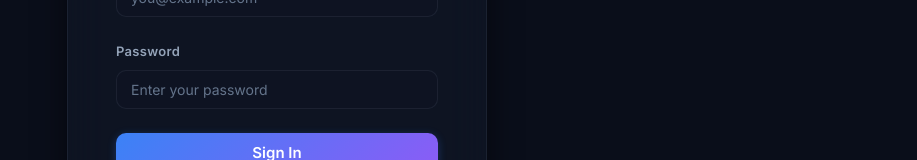
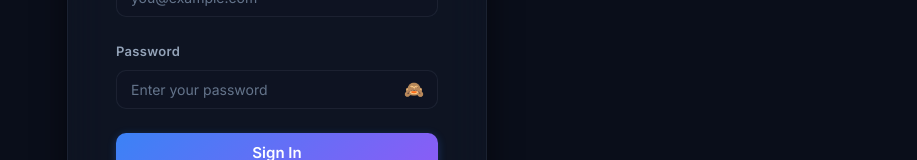
Before and after one commit to dheerajsooraj2026-a11y/TDS_TCS_Register, a Next.js app: page /login in a window 1280 px wide. Shown: the part 405-565 px from the top of the page, without its empty margins (363-1280 px from the left). Built offline with nearby package versions, Linux system fonts and the light colour scheme; no server answers.

Commit message:
fix: improve login error handling and supabase connection validation

```diff
--- a/app/login/page.js
+++ b/app/login/page.js
@@ -5,12 +5,13 @@ import { useRouter } from 'next/navigation';
 import { useToast } from '@/components/Toast';
 
 export default function LoginPage() {
-  const { login, register, user } = useAuth();
+  const { login, register, user, isConfigured } = useAuth();
   const router = useRouter();
   const { addToast } = useToast();
   const [isRegister, setIsRegister] = useState(false);
   const [email, setEmail] = useState('');
   const [password, setPassword] = useState('');
+  const [showPassword, setShowPassword] = useState(false);
   const [loading, setLoading] = useState(false);
   const [error, setError] = useState('');
 
@@ -24,12 +25,15 @@ export default function LoginPage() {
     setError('');
     setLoading(true);
 
+    const cleanEmail = email.trim();
+    const cleanPassword = password;
+
     try {
       if (isRegister) {
-        await register(email, password);
+        await register(cleanEmail, cleanPassword);
         addToast('Account created successfully!', 'success');
       } else {
-        await login(email, password);
+        await login(cleanEmail, cleanPassword);
         addToast('Welcome back!', 'success');
       }
       router.push('/');
@@ -52,6 +56,24 @@ export default function LoginPage() {
             : 'Sign in to your TDS/TCS Register'}
         </p>
 
+        {!isConfigured && (
+          <div style={{
+            background: 'rgba(239, 68, 68, 0.12)',
+            border: '1px solid rgba(239, 68, 68, 0.4)',
+            borderRadius: '8px',
+            padding: '12px',
+            marginBottom: '16px',
+            fontSize: '13px',
+            color: '#fca5a5',
+            lineHeight: 1.5
+          }}>
+            <strong>⚠️ Supabase Not Connected</strong>
+            <p style={{ marginTop: '4px', margin: 0 }}>
+              Environment variables (<code>NEXT_PUBLIC_SUPABASE_URL</code> and <code>NEXT_PUBLIC_SUPABASE_ANON_KEY</code>) are missing in this environment.
+            </p>
+          </div>
+        )}
+
         <form onSubmit={handleSubmit}>
           <div className="form-group">
             <label className="form-label" htmlFor="email">Email Address</label>
@@ -69,9 +91,10 @@ export default function LoginPage() {
 
           <div className="form-group">
             <label className="form-label" htmlFor="password">Password</label>
+            <div style={{ position: 'relative', display: 'flex', alignItems: 'center' }}>
               <input
                 id="password"
-              type="password"
+                type={showPassword ? 'text' : 'password'}
                 className="form-input"
                 placeholder="Enter your password"
                 value={password}
@@ -79,7 +102,26 @@ export default function LoginPage() {
                 required
                 minLength={6}
                 autoComplete={isRegister ? 'new-password' : 'current-password'}
+                style={{ paddingRight: '42px', width: '100%' }}
               />
+              <button
+                type="button"
+                onClick={() => setShowPassword(!showPassword)}
+                style={{
+                  position: 'absolute',
+                  right: '10px',
+                  background: 'none',
+                  border: 'none',
+                  color: 'var(--text-tertiary)',
+                  cursor: 'pointer',
+                  fontSize: '16px',
+                  padding: '4px'
+                }}
+                title={showPassword ? 'Hide password' : 'Show password'}
+              >
+                {showPassword ? '👁️' : '🙈'}
+              </button>
+            </div>
           </div>
 
           {error && <p className="form-error mb-md">{error}</p>}
--- a/lib/auth.js
+++ b/lib/auth.js
@@ -1,6 +1,6 @@
 'use client';
 import { createContext, useContext, useEffect, useState } from 'react';
-import { supabase } from './supabase';
+import { supabase, isSupabaseConfigured } from './supabase';
 
 const AuthContext = createContext({});
 
@@ -9,9 +9,16 @@ export function AuthProvider({ children }) {
   const [loading, setLoading] = useState(true);
 
   useEffect(() => {
+    if (!isSupabaseConfigured()) {
+      setLoading(false);
+      return;
+    }
+
     // Get initial session
     supabase.auth.getSession().then(({ data: { session } }) => {
       setUser(session?.user ?? null);
+      setLoading(false);
+    }).catch(() => {
       setLoading(false);
     });
 
@@ -20,28 +27,45 @@ export function AuthProvider({ children }) {
       setUser(session?.user ?? null);
     });
 
-    return () => subscription.unsubscribe();
+    return () => subscription?.unsubscribe();
   }, []);
 
   const login = async (email, password) => {
+    if (!isSupabaseConfigured()) {
+      throw new Error('Supabase environment variables (NEXT_PUBLIC_SUPABASE_URL and NEXT_PUBLIC_SUPABASE_ANON_KEY) are missing in this environment. Please configure them in your Vercel Project Settings and redeploy.');
+    }
     const { data, error } = await supabase.auth.signInWithPassword({ email, password });
-    if (error) throw error;
+    if (error) {
+      if (error.message?.includes('Failed to fetch') || error.message?.includes('fetch failed')) {
+        throw new Error('Unable to connect to Supabase server. Please check your internet connection or Supabase URL configuration.');
+      }
+      throw error;
+    }
     return data;
   };
 
   const register = async (email, password) => {
+    if (!isSupabaseConfigured()) {
+      throw new Error('Supabase environment variables (NEXT_PUBLIC_SUPABASE_URL and NEXT_PUBLIC_SUPABASE_ANON_KEY) are missing in this environment. Please configure them in your Vercel Project Settings and redeploy.');
+    }
     const { data, error } = await supabase.auth.signUp({ email, password });
-    if (error) throw error;
+    if (error) {
+      if (error.message?.includes('Failed to fetch') || error.message?.includes('fetch failed')) {
+        throw new Error('Unable to connect to Supabase server. Please check your internet connection or Supabase URL configuration.');
+      }
+      throw error;
+    }
     return data;
   };
 
   const logout = async () => {
+    if (!isSupabaseConfigured()) return;
     const { error } = await supabase.auth.signOut();
     if (error) throw error;
   };
 
   return (
-    <AuthContext.Provider value={{ user, loading, login, register, logout }}>
+    <AuthContext.Provider value={{ user, loading, login, register, logout, isConfigured: isSupabaseConfigured() }}>
       {children}
     </AuthContext.Provider>
   );
--- a/lib/supabase.js
+++ b/lib/supabase.js
@@ -3,4 +3,16 @@ import { createClient } from '@supabase/supabase-js';
 const supabaseUrl = process.env.NEXT_PUBLIC_SUPABASE_URL || 'https://placeholder.supabase.co';
 const supabaseAnonKey = process.env.NEXT_PUBLIC_SUPABASE_ANON_KEY || 'placeholder';
 
+export const isSupabaseConfigured = () => {
+  const url = process.env.NEXT_PUBLIC_SUPABASE_URL;
+  const key = process.env.NEXT_PUBLIC_SUPABASE_ANON_KEY;
+  return Boolean(
+    url &&
+    url !== 'https://placeholder.supabase.co' &&
+    !url.includes('placeholder') &&
+    key &&
+    key !== 'placeholder'
+  );
+};
+
 export const supabase = createClient(supabaseUrl, supabaseAnonKey);
```
Lines whose indentation alone changed are shown as unchanged.
